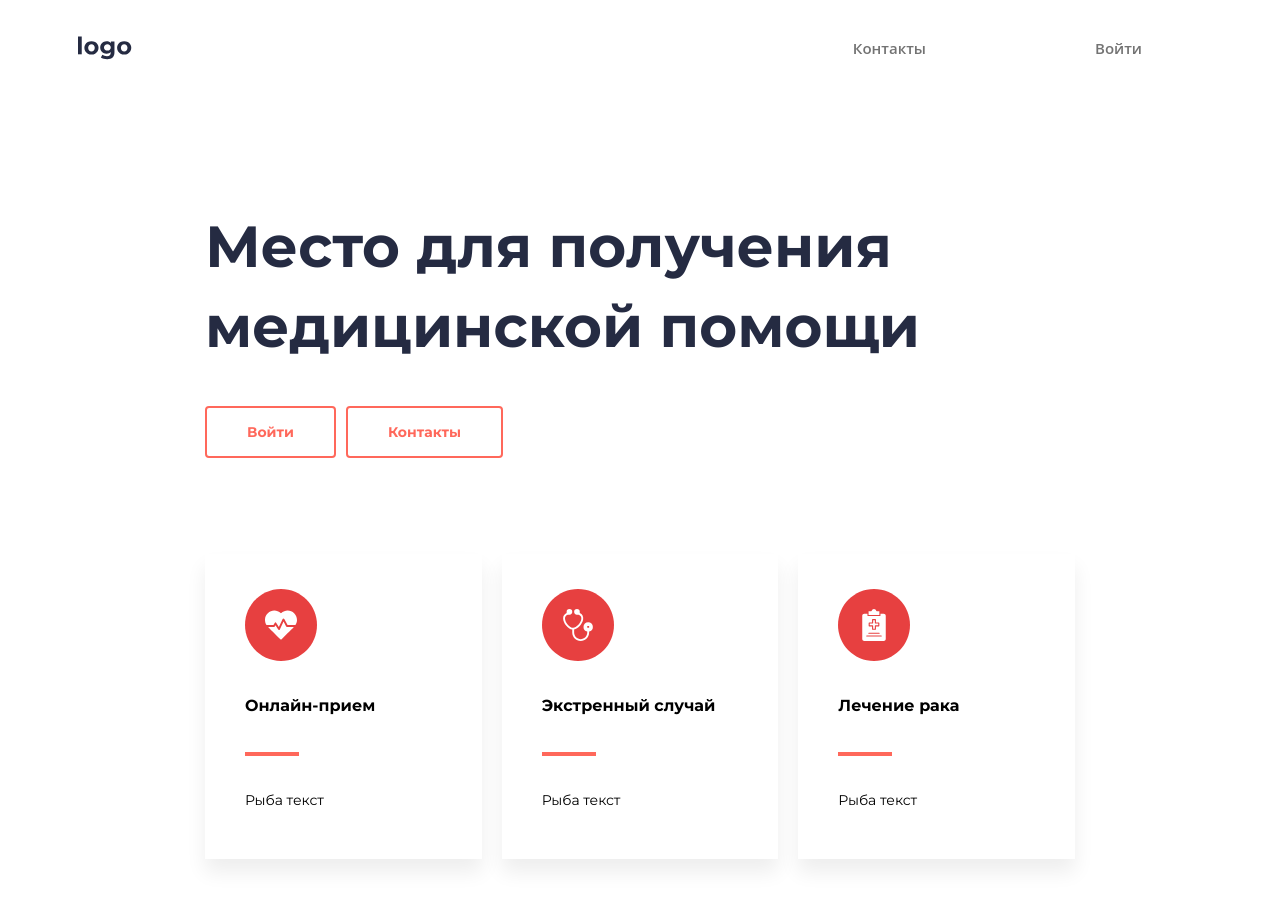
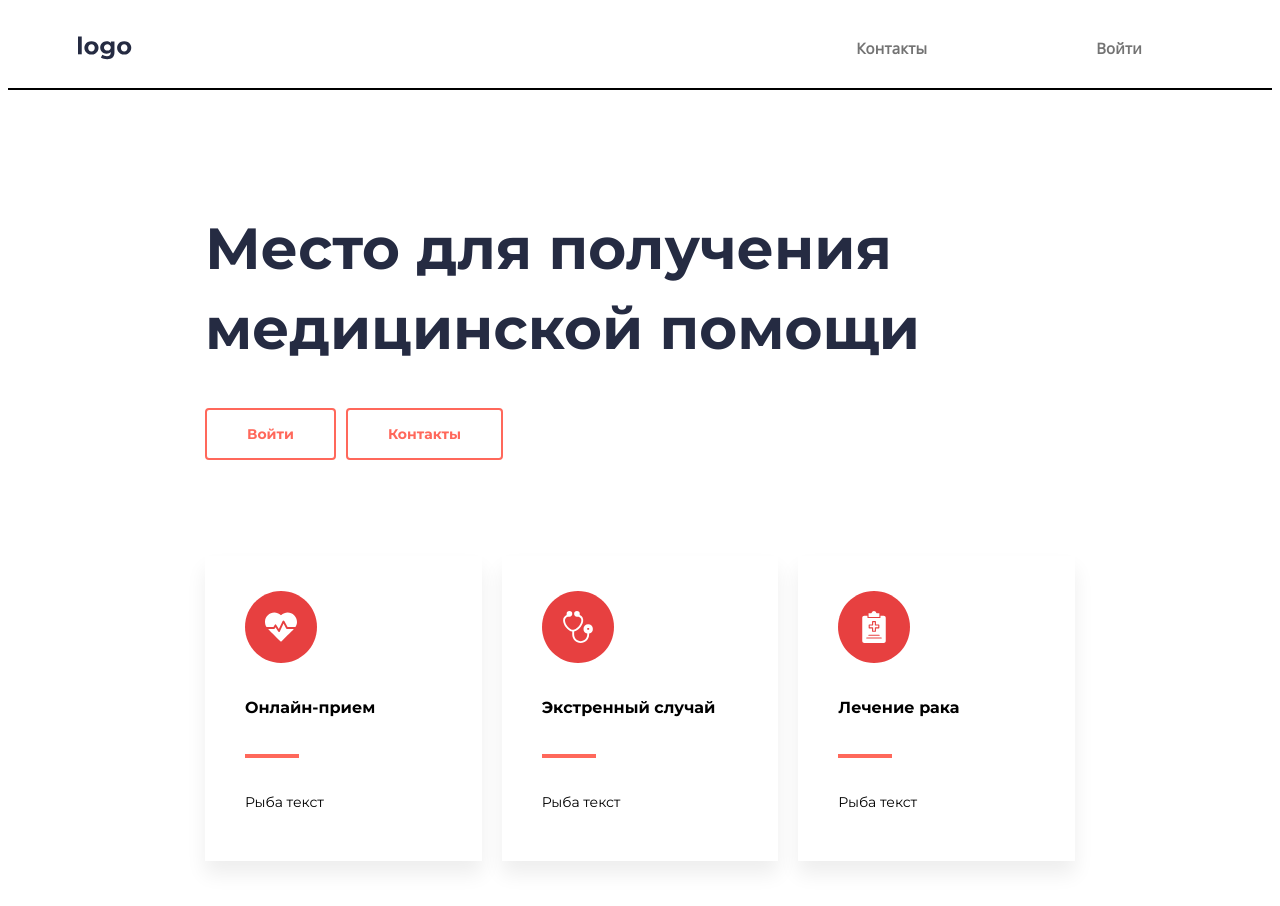
Before and after one commit to albrekhtdurer/test-task-aveds, a React (Vite) app: page / in a window 1280 px wide. Shown: the top 906 px of the page. Built offline with nearby package versions, Linux system fonts and the light colour scheme.

Commit message:
[fix] правки верстки

```diff
--- a/src/components/header/header.module.css
+++ b/src/components/header/header.module.css
@@ -2,6 +2,7 @@
   padding: 20px 70px;
   display: flex;
   justify-content: space-between;
+  border-bottom: solid 2px rgba(0,0,0,1);
 }
 
 .header__link_container {
@@ -18,6 +19,7 @@
   line-height: 24px;
   color: rgba(115, 115, 115, 1);
   border-radius: 4px;
+  letter-spacing: 0.2px;
 }
 
 .header__link:is(:hover, :focus) {
@@ -26,4 +28,5 @@
   line-height: 1;
   color: rgba(255, 104, 91, 1);
   border: solid 2px rgba(255,104,91,1);
+  font-weight: 500;
 }
--- a/src/index.css
+++ b/src/index.css
@@ -11,3 +11,10 @@
   font-weight: bold;
   font-style: normal;
 }
+
+@font-face {
+  font-family: 'Open Sans';
+  src: url('./assets/fonts/OpenSans-VariableFont_wdth,wght.ttf') format('truetype');
+  font-weight: normal;
+  font-style: normal;
+}
```
Also changed, not shown: src/assets/fonts/OpenSans-VariableFont_wdth,wght.ttf (added).
